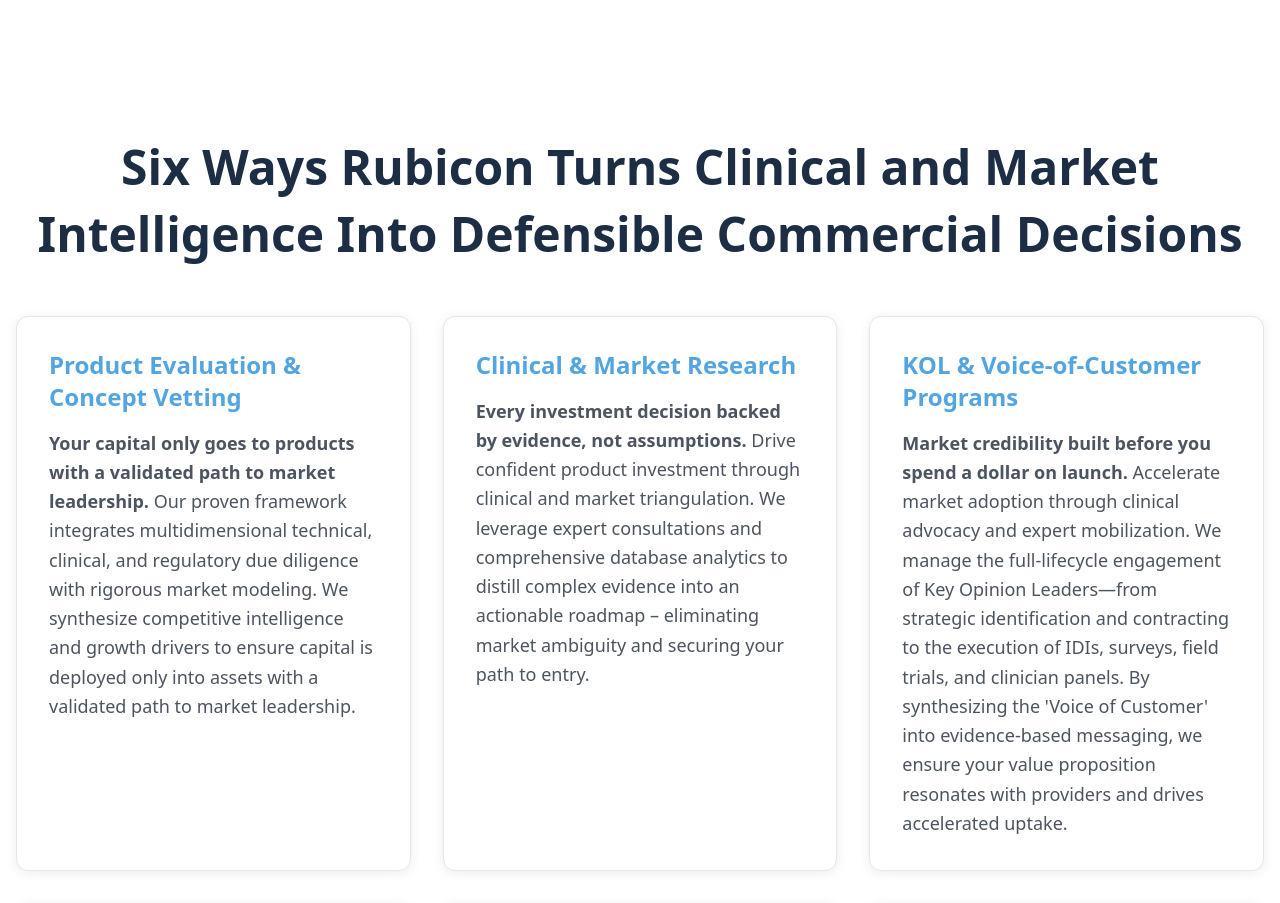
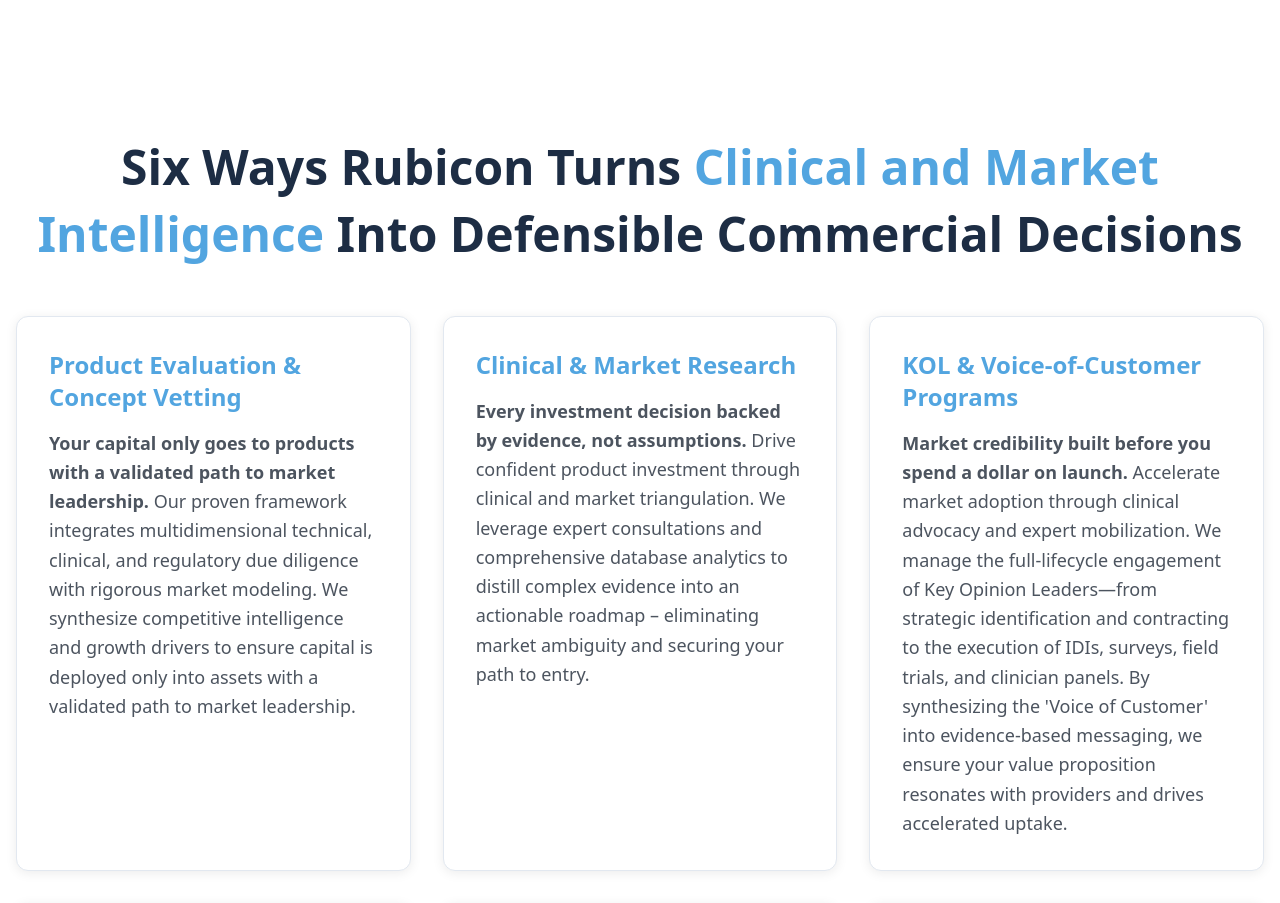
Before and after one commit to theanchorframe/Rubicon-med-frontend, a React (Vite) app: page / in a window 1280 px wide. Shown: the part 2380-3283 px from the top of the page. Built offline with nearby package versions, Linux system fonts and the light colour scheme.

Commit message:
Changes
Co-authored-by: theanchorframe <225102299+theanchorframe@users.noreply.github.com>

```diff
--- a/src/components/ServicesSection.tsx
+++ b/src/components/ServicesSection.tsx
@@ -77,7 +77,7 @@ const ServicesSection = ({ onOpenConsultationDialog }: ServicesSectionProps) =>
           whileInView={{ opacity: 1, y: 0 }}
           transition={{ duration: 0.6 }}
           viewport={{ once: true }}
-          className="text-2xl sm:text-3xl md:text-[2.5rem] lg:text-[3rem] font-bold text-navy text-center mb-4 px-2" style={{ lineHeight: '1.4' }}>Six Ways Rubicon Turns Clinical and Market Intelligence Into Defensible Commercial Decisions
+          className="text-2xl sm:text-3xl md:text-[2.5rem] lg:text-[3rem] font-bold text-navy text-center mb-4 px-2" style={{ lineHeight: '1.4' }}>Six Ways Rubicon Turns <span className="text-primary">Clinical and Market Intelligence</span> Into Defensible Commercial Decisions
 
 
         </motion.h2>
```
